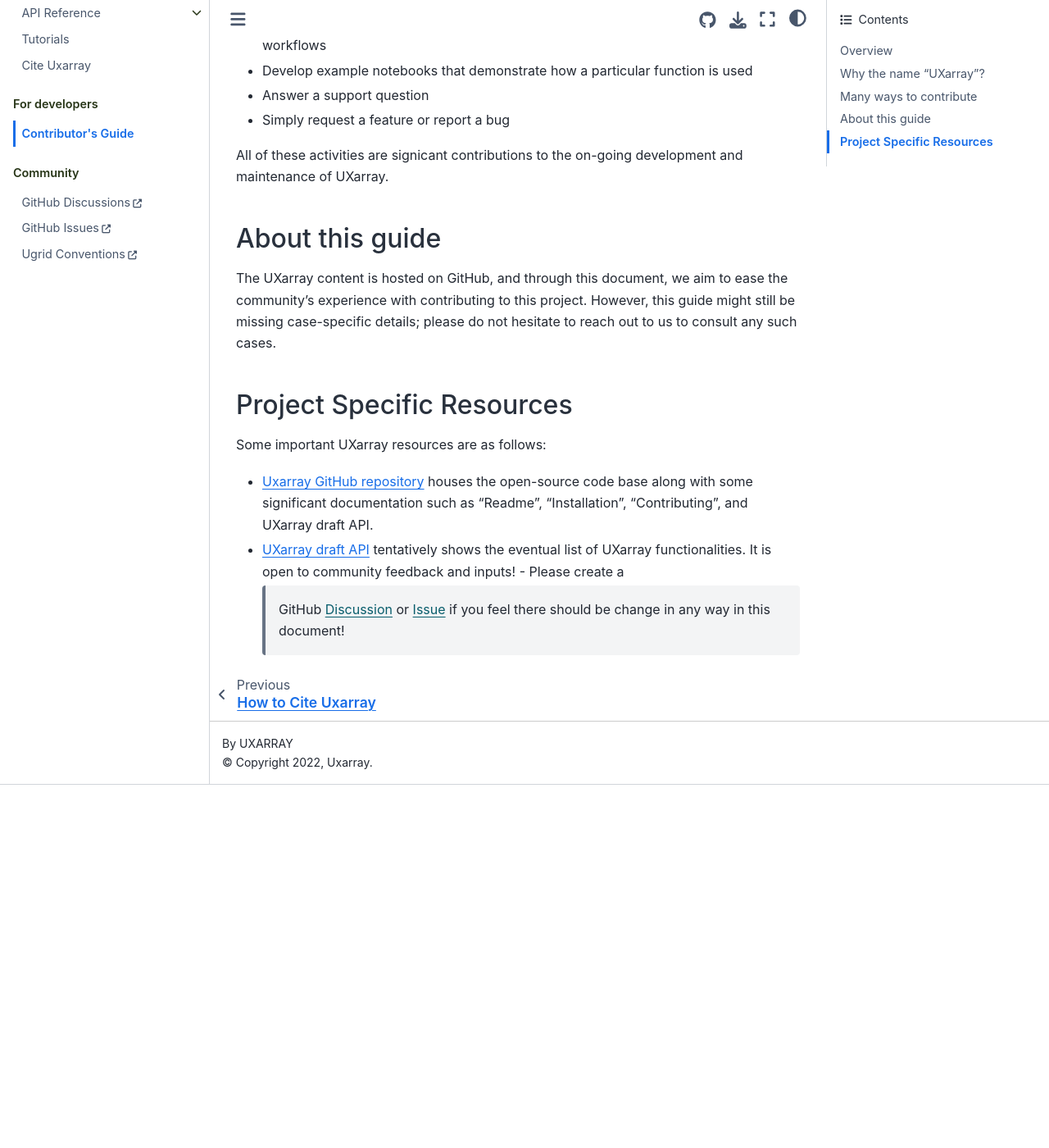
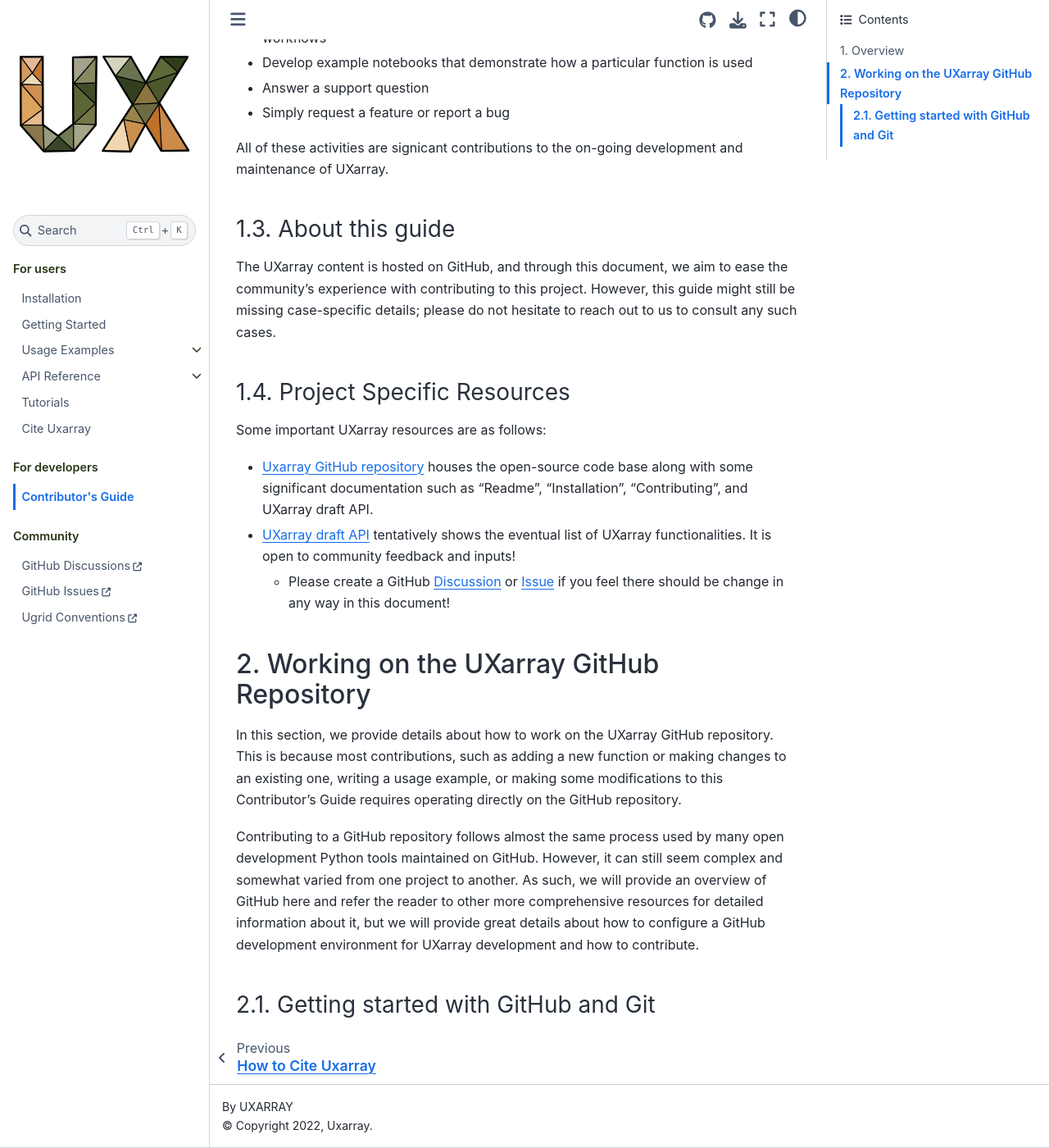
Before and after one commit to UXARRAY/uxarray, a Sphinx documentation site: the page built from docs/contributing.rst, in a window 1280 px wide and 1400 px high, scrolled down 822 px. Shown: the whole window at 82% size. Built offline with Sphinx 7.4.7 and the Sphinx Book theme 1.1.4, drawn with Linux system fonts in a browser that asks for light colours; before the commit the page ends 1779 px from its top, so only the background shows below that; some of the changed text lies outside the part shown.

Commit message:
Started the section 2

```diff
--- a/docs/contributing.rst
+++ b/docs/contributing.rst
@@ -11,8 +11,8 @@
 So, welcome to the team! If you are reading this document, we hope that
 you are already or soon-to-be a UXarray contributor! Please keep reading!
 
-Overview
---------
+1. Overview
+-----------
 
 UXarray is a community-owned, open-development effort that is a result
 of the collaboration between `Project Raijin <https://raijin.ucar.edu/>`_
@@ -22,8 +22,8 @@
 Therefore, we invite other community members to become part of this
 collaboration at any level of contribution.
 
-Why the name "UXarray"?
------------------------
+1.1. Why the name "UXarray"?
+^^^^^^^^^^^^^^^^^^^^^^^^^^^^
 
 We have created UXarray by composing `Xarray <https://docs.xarray.dev/en/stable/>`_,
 a Pangeo ecosystem package commonly-used  for structured grids
@@ -32,43 +32,69 @@
 capitalize the first two letters to emphasize it is Xarray for
 Unstructured grids.
 
-Many ways to contribute
------------------------
+1.2. Many ways to contribute
+^^^^^^^^^^^^^^^^^^^^^^^^^^^^
 
 There are many different ways to contribute to UXarray. Anyone can, for
 example,
 
 - Write or revise user documentation (including this document)
+
 - Implement data analysis operators for unstructured grids from scratch
   or from their workflows
+
 - Develop example notebooks that demonstrate how a particular function
   is used
+
 - Answer a support question
+
 - Simply request a feature or report a bug
 
 All of these activities are signicant contributions to the on-going
 development and maintenance of UXarray.
 
-About this guide
-----------------
+1.3. About this guide
+^^^^^^^^^^^^^^^^^^^^^
 
 The UXarray content is hosted on GitHub, and through this document,
 we aim to ease the community's experience with contributing to this project.
 However, this guide might still be missing case-specific details; please do
 not hesitate to reach out to us to consult any such cases.
 
-Project Specific Resources
---------------------------
+1.4. Project Specific Resources
+^^^^^^^^^^^^^^^^^^^^^^^^^^^^^^^
 
 Some important UXarray resources are as follows:
 
 - `Uxarray GitHub repository <https://github.com/UXARRAY/uxarray>`_ houses
   the open-source code base along with some significant documentation such
   as “Readme”, “Installation”, “Contributing”, and UXarray draft API.
+
 - `UXarray draft API <https://github.com/UXARRAY/uxarray/blob/main/docs/user_api/uxarray_api.md>`_
   tentatively shows the eventual list of UXarray functionalities. It is
   open to community feedback and inputs!
+
   - Please create a
     GitHub `Discussion <https://github.com/UXARRAY/uxarray/discussions>`_ or
     `Issue <https://github.com/UXARRAY/uxarray/issues>`_ if you feel there
     should be change in any way in this document!
+
+2. Working on the UXarray GitHub Repository
+-------------------------------------------
+
+In this section, we provide details about how to work on the UXarray
+GitHub repository. This is because most contributions, such as adding a new
+function or making changes to an existing one, writing a usage example, or
+making some modifications to this Contributor's Guide requires operating
+directly on the GitHub repository.
+
+Contributing to a GitHub repository follows almost the same
+process used by many open development Python tools maintained on GitHub.
+However, it can still seem complex and somewhat varied from one project to
+another. As such, we will provide an overview of GitHub here and refer the
+reader to other more comprehensive resources for detailed information about
+it, but we will provide great details about how to configure a GitHub
+development environment for UXarray development and how to contribute.
+
+2.1. Getting started with GitHub and Git
+^^^^^^^^^^^^^^^^^^^^^^^^^^^^^^^^^^^^^^^^
```
